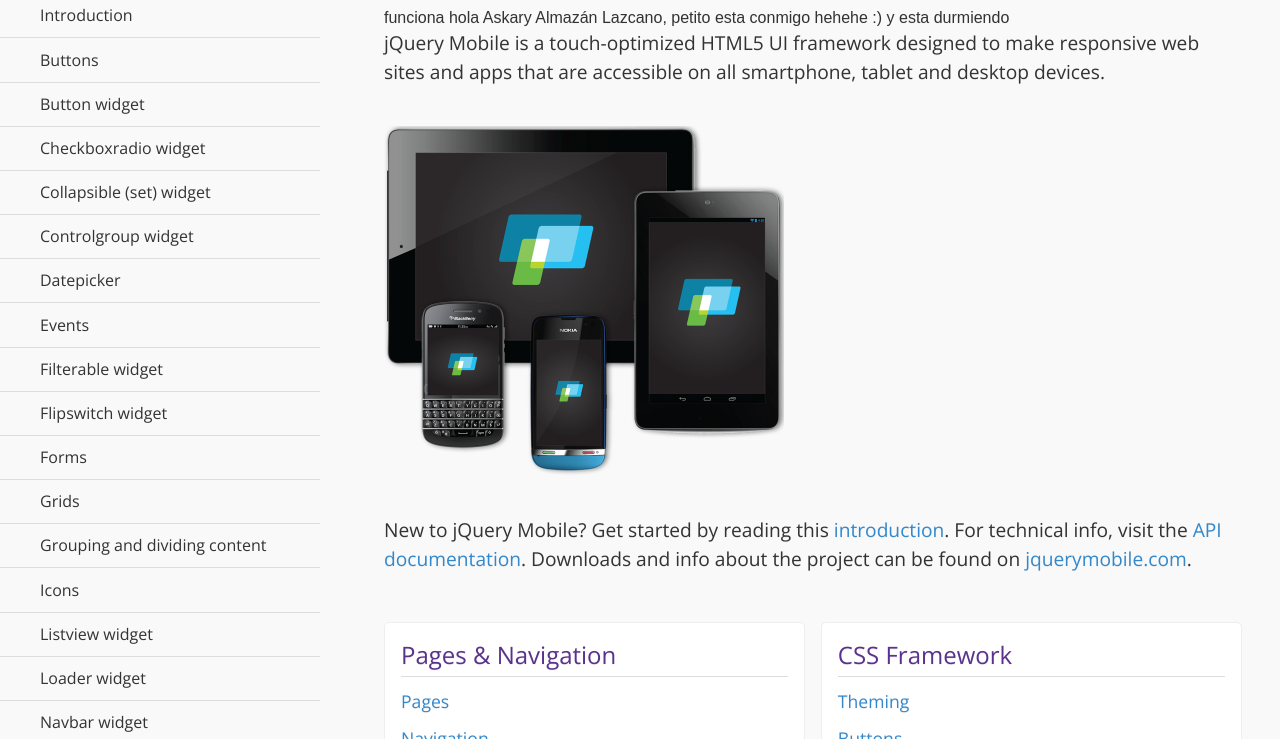
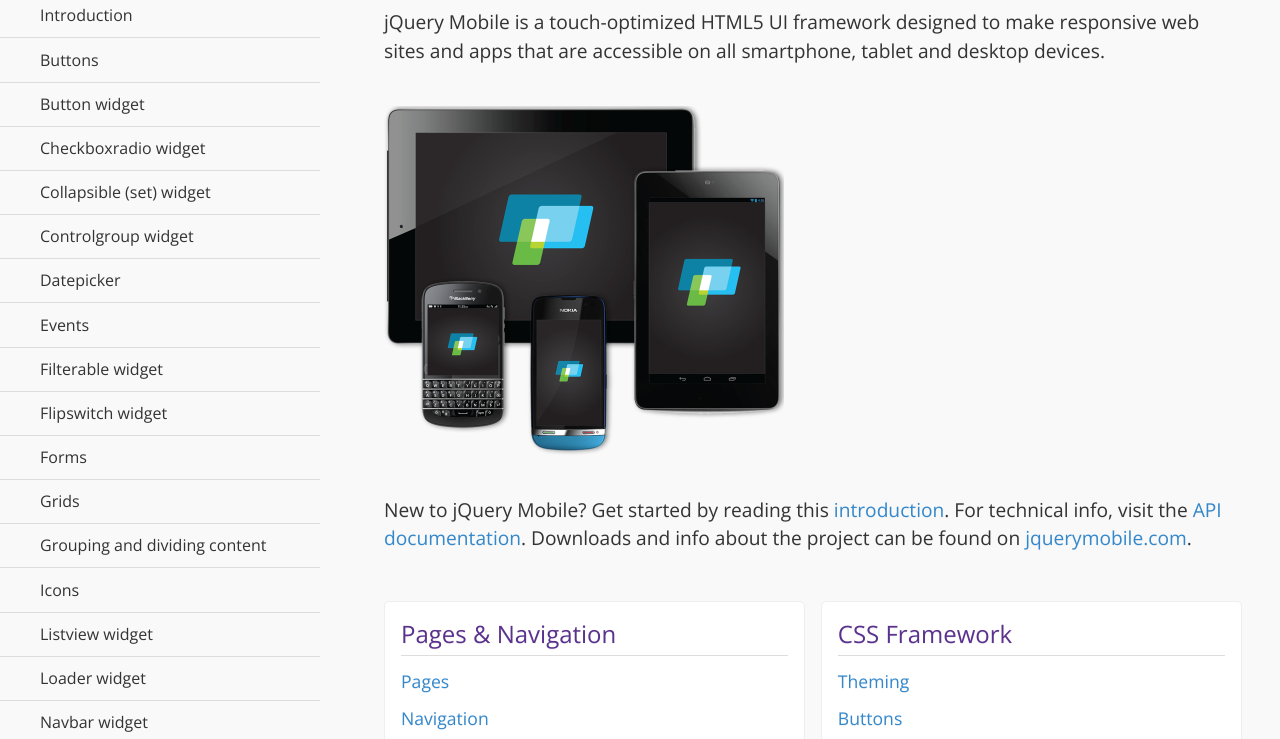
Before and after one commit to askary/testAM, a plain HTML site: page index.html in a window 1280 px wide. Shown: the part 214-953 px from the top of the page. Drawn offline with nearby package versions, Linux system fonts and the light colour scheme.

Commit message:
actulizando el index

```diff
--- a/index.html
+++ b/index.html
@@ -16,18 +16,7 @@
       $.mobile.pageLoadErrorMessage = "Error al cargar la página";
       $.mobile.pageLoadErrorMessageTheme = "a";
     });
-	           /*
-			   $.ajax({
-					   type: "POST",
-					   url: url_paht+"data_partner",
-					   cache: false,
-					   data: "m",
-					   success: function(msg){
-					   }
-				});*/
-$( document ).ready(function() {
-	$("#row").html("funciona hola Askary Almazán Lazcano, petito esta conmigo hehehe :) y esta durmiendo");
-});
+
     </script>
 
 	<script src="js/jquery.mobile-1.4.3.min.js"></script>
```
